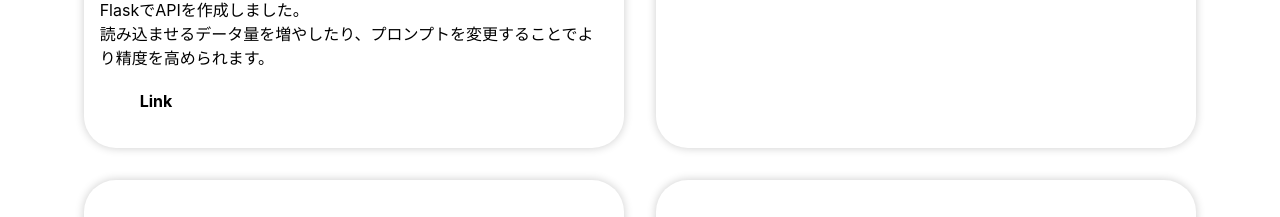
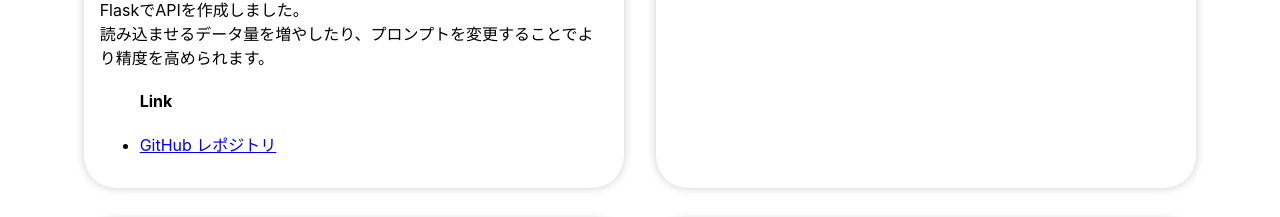
Before and after one commit to yudai1204/portfolio-test, a Next.js app: page /works in a window 1280 px wide. Shown: the part 1910-2127 px from the top of the page. Built offline with nearby package versions, Linux system fonts and the light colour scheme.

Commit message:
add github url

```diff
--- a/pages/works.js
+++ b/pages/works.js
@@ -75,7 +75,10 @@ export default function Home() {
                                 サーバーはAWS EC2 (Apache)、DBにはAWS RDSを使用しPython FlaskでAPIを作成しました。<br />
                                 読み込ませるデータ量を増やしたり、プロンプトを変更することでより精度を高められます。
                             </>}
-                        links={[]}
+                        links={[{
+                            title: "GitHub レポジトリ",
+                            url: "https://github.com/yudai1204/LlamaIndex-LineBot"
+                        }]}
                     />
                     <Work
                         title="文化祭ステージ企画"
```
